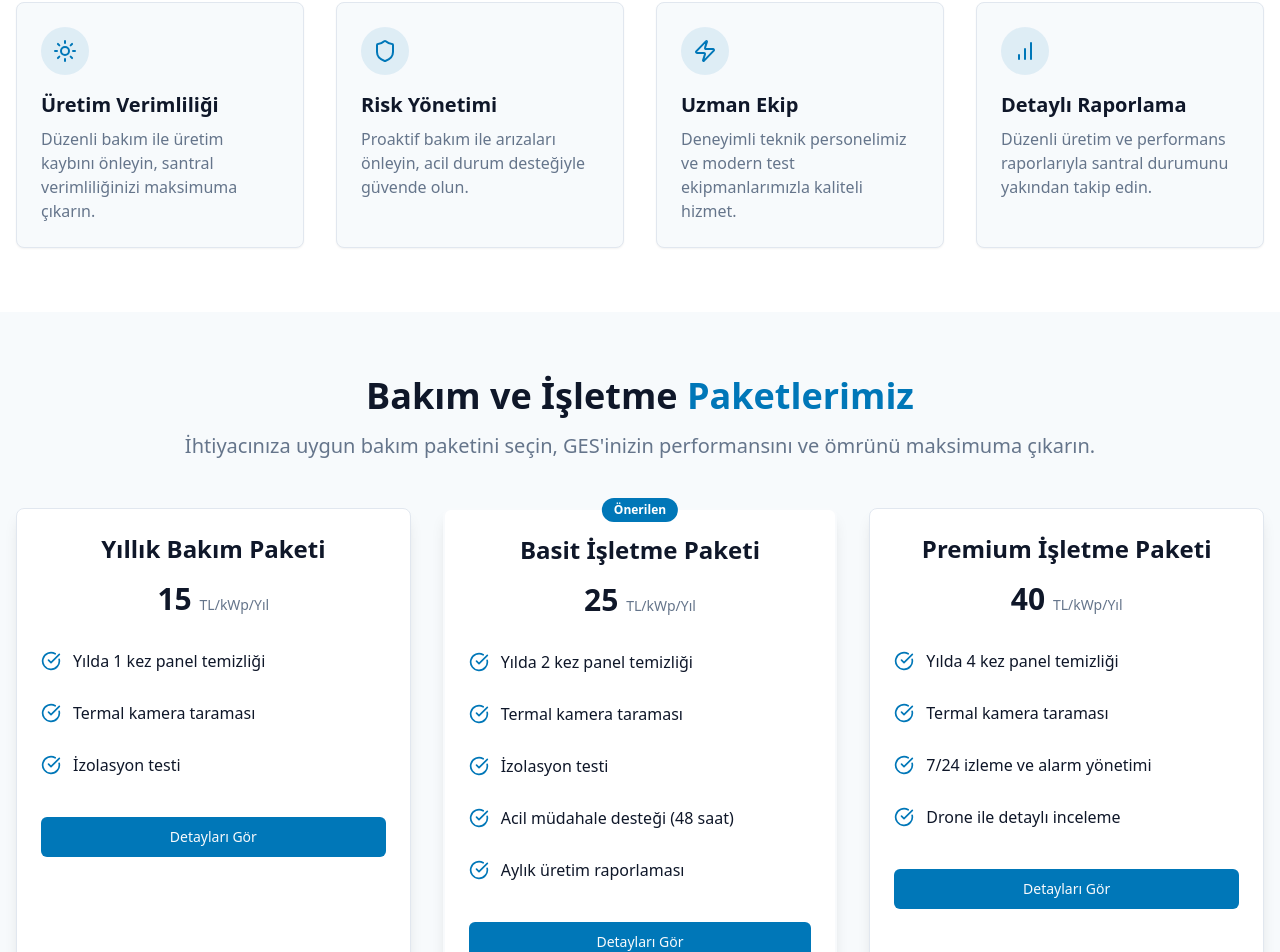
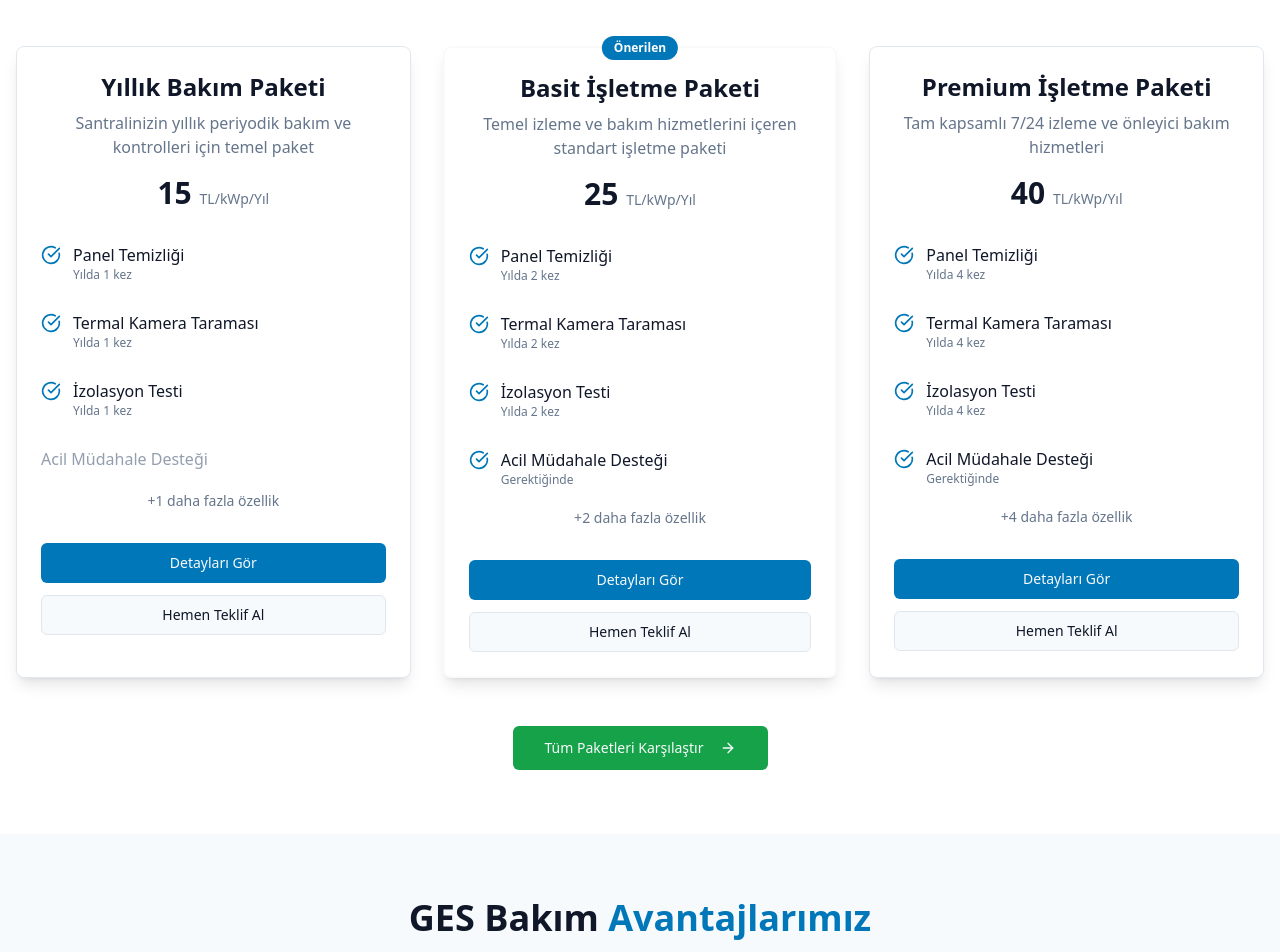
Before and after one commit to tkececi2/solar-care-offer-flow, a React (Vite) app: page / in a window 1280 px wide. Shown: the part 866-1818 px from the top of the page. Built offline with nearby package versions, Linux system fonts and the light colour scheme.

Commit message:
feat: Implement quote flow from homepage
This commit integrates the quote generation flow, allowing users to select a package, view its details, and proceed to the quote creation steps directly from the homepage.

```diff
--- a/src/pages/HomePage.tsx
+++ b/src/pages/HomePage.tsx
@@ -3,8 +3,18 @@ import { Link } from "react-router-dom";
 import { Button } from "@/components/ui/button";
 import { MainLayout } from "@/components/layout/MainLayout";
 import { CheckCircle, ArrowRight, Sun, Zap, Shield, BarChart } from "lucide-react";
+import { usePackage } from "@/contexts/PackageContext";
+import { useNavigate } from "react-router-dom";
 
 export default function HomePage() {
+  const { packages, setSelectedPackage } = usePackage();
+  const navigate = useNavigate();
+
+  const handleSelectPackage = (packageId: string) => {
+    setSelectedPackage(packageId);
+    navigate(`/package-detail/${packageId}`);
+  };
+
   return (
     <MainLayout>
       {/* Hero Section */}
@@ -20,8 +30,8 @@ export default function HomePage() {
                 Verimliliğinizi artırın, riskleri azaltın.
               </p>
               <div className="space-y-4 md:space-y-0 md:space-x-4 flex flex-col md:flex-row">
-                <Button asChild size="lg">
-                  <Link to="/packages">Paketleri İncele</Link>
+                <Button asChild size="lg" className="animate-pulse">
+                  <Link to="/packages">Hemen Teklif Al</Link>
                 </Button>
                 <Button asChild variant="outline" size="lg">
                   <Link to="/contact">İletişime Geç</Link>
@@ -49,14 +59,95 @@ export default function HomePage() {
         </div>
       </section>
 
+      {/* Paketler Bölümü - Öne Çıkarılmış */}
+      <section className="py-16 bg-white">
+        <div className="container mx-auto px-4">
+          <div className="text-center mb-12">
+            <h2 className="text-3xl md:text-4xl font-bold mb-4">
+              <span className="text-primary">Paketler</span> ve Teklif Al
+            </h2>
+            <p className="text-xl text-muted-foreground">
+              İhtiyacınıza uygun bakım paketini seçin, hemen teklifinizi alın
+            </p>
+          </div>
+
+          <div className="grid grid-cols-1 md:grid-cols-3 gap-8">
+            {packages.map((pkg) => (
+              <div key={pkg.id} className={`package-card ${pkg.popular ? 'popular' : ''}`}>
+                <div className="text-center mb-6">
+                  <h3 className="text-2xl font-bold">{pkg.name}</h3>
+                  <p className="text-muted-foreground mt-2">{pkg.description}</p>
+                  <div className="mt-4 text-3xl font-bold">
+                    {pkg.price} <span className="text-sm font-normal text-muted-foreground">TL/{pkg.priceUnit}</span>
+                  </div>
+                </div>
+
+                <div className="space-y-3 mb-8">
+                  {pkg.features.slice(0, 4).map((feature) => (
+                    <div key={feature.id} className="package-feature">
+                      {feature.included ? (
+                        <CheckCircle className="text-primary h-5 w-5 mt-0.5" />
+                      ) : (
+                        <></>
+                      )}
+                      <span className={!feature.included ? "text-muted-foreground/70" : ""}>
+                        {feature.title}
+                        {feature.frequency && feature.included && (
+                          <span className="block text-xs text-muted-foreground">{feature.frequency}</span>
+                        )}
+                      </span>
+                    </div>
+                  ))}
+
+                  {pkg.features.length > 4 && (
+                    <div className="text-center text-sm text-muted-foreground mt-2">
+                      +{pkg.features.length - 4} daha fazla özellik
+                    </div>
+                  )}
+                </div>
+
+                <div className="space-y-3">
+                  <Button
+                    onClick={() => handleSelectPackage(pkg.id)}
+                    className="w-full"
+                  >
+                    Detayları Gör
+                  </Button>
+
+                  <Button
+                    onClick={() => {
+                      setSelectedPackage(pkg.id);
+                      navigate("/quote");
+                    }}
+                    variant="outline"
+                    className="w-full"
+                  >
+                    Hemen Teklif Al
+                  </Button>
+                </div>
+              </div>
+            ))}
+          </div>
+
+          <div className="text-center mt-12">
+            <Button asChild variant="secondary" size="lg">
+              <Link to="/packages" className="flex items-center">
+                <span>Tüm Paketleri Karşılaştır</span>
+                <ArrowRight className="ml-2 h-5 w-5" />
+              </Link>
+            </Button>
+          </div>
+        </div>
+      </section>
+
       {/* Avantajlar */}
-      <section className="py-16 bg-white">
+      <section className="py-16 bg-background">
         <div className="container mx-auto px-4">
           <h2 className="text-3xl md:text-4xl font-bold text-center mb-12">
             GES Bakım <span className="text-primary">Avantajlarımız</span>
           </h2>
           <div className="grid grid-cols-1 md:grid-cols-2 lg:grid-cols-4 gap-8">
-            <div className="bg-background rounded-lg p-6 shadow-sm border border-border hover:border-primary/30 hover:shadow-md transition-all">
+            <div className="bg-white rounded-lg p-6 shadow-sm border border-border hover:border-primary/30 hover:shadow-md transition-all">
               <div className="w-12 h-12 rounded-full bg-primary/10 flex items-center justify-center mb-4">
                 <Sun className="text-primary h-6 w-6" />
               </div>
@@ -66,7 +157,7 @@ export default function HomePage() {
               </p>
             </div>
 
-            <div className="bg-background rounded-lg p-6 shadow-sm border border-border hover:border-primary/30 hover:shadow-md transition-all">
+            <div className="bg-white rounded-lg p-6 shadow-sm border border-border hover:border-primary/30 hover:shadow-md transition-all">
               <div className="w-12 h-12 rounded-full bg-primary/10 flex items-center justify-center mb-4">
                 <Shield className="text-primary h-6 w-6" />
               </div>
@@ -76,7 +167,7 @@ export default function HomePage() {
               </p>
             </div>
 
-            <div className="bg-background rounded-lg p-6 shadow-sm border border-border hover:border-primary/30 hover:shadow-md transition-all">
+            <div className="bg-white rounded-lg p-6 shadow-sm border border-border hover:border-primary/30 hover:shadow-md transition-all">
               <div className="w-12 h-12 rounded-full bg-primary/10 flex items-center justify-center mb-4">
                 <Zap className="text-primary h-6 w-6" />
               </div>
@@ -86,7 +177,7 @@ export default function HomePage() {
               </p>
             </div>
 
-            <div className="bg-background rounded-lg p-6 shadow-sm border border-border hover:border-primary/30 hover:shadow-md transition-all">
+            <div className="bg-white rounded-lg p-6 shadow-sm border border-border hover:border-primary/30 hover:shadow-md transition-all">
               <div className="w-12 h-12 rounded-full bg-primary/10 flex items-center justify-center mb-4">
                 <BarChart className="text-primary h-6 w-6" />
               </div>
@@ -95,131 +186,6 @@ export default function HomePage() {
                 Düzenli üretim ve performans raporlarıyla santral durumunu yakından takip edin.
               </p>
             </div>
-          </div>
-        </div>
-      </section>
-
-      {/* Paketler Önizlemesi */}
-      <section className="py-16 bg-background">
-        <div className="container mx-auto px-4">
-          <div className="text-center mb-12">
-            <h2 className="text-3xl md:text-4xl font-bold mb-4">
-              Bakım ve İşletme <span className="text-primary">Paketlerimiz</span>
-            </h2>
-            <p className="text-xl text-muted-foreground">
-              İhtiyacınıza uygun bakım paketini seçin, GES'inizin
-              performansını ve ömrünü maksimuma çıkarın.
-            </p>
-          </div>
-
-          <div className="grid grid-cols-1 md:grid-cols-3 gap-8">
-            {/* Paket 1 */}
-            <div className="package-card">
-              <div className="text-center mb-6">
-                <h3 className="text-2xl font-bold">Yıllık Bakım Paketi</h3>
-                <div className="mt-4 text-3xl font-bold">
-                  15 <span className="text-sm font-normal text-muted-foreground">TL/kWp/Yıl</span>
-                </div>
-              </div>
-
-              <div className="space-y-3 mb-8">
-                <div className="package-feature">
-                  <CheckCircle className="text-primary h-5 w-5 mt-0.5" />
-                  <span>Yılda 1 kez panel temizliği</span>
-                </div>
-                <div className="package-feature">
-                  <CheckCircle className="text-primary h-5 w-5 mt-0.5" />
-                  <span>Termal kamera taraması</span>
-                </div>
-                <div className="package-feature">
-                  <CheckCircle className="text-primary h-5 w-5 mt-0.5" />
-                  <span>İzolasyon testi</span>
-                </div>
-              </div>
-
-              <Button asChild className="w-full">
-                <Link to="/packages">Detayları Gör</Link>
-              </Button>
-            </div>
-
-            {/* Paket 2 - Önerilen */}
-            <div className="package-card popular">
-              <div className="text-center mb-6">
-                <h3 className="text-2xl font-bold">Basit İşletme Paketi</h3>
-                <div className="mt-4 text-3xl font-bold">
-                  25 <span className="text-sm font-normal text-muted-foreground">TL/kWp/Yıl</span>
-                </div>
-              </div>
-
-              <div className="space-y-3 mb-8">
-                <div className="package-feature">
-                  <CheckCircle className="text-primary h-5 w-5 mt-0.5" />
-                  <span>Yılda 2 kez panel temizliği</span>
-                </div>
-                <div className="package-feature">
-                  <CheckCircle className="text-primary h-5 w-5 mt-0.5" />
-                  <span>Termal kamera taraması</span>
-                </div>
-                <div className="package-feature">
-                  <CheckCircle className="text-primary h-5 w-5 mt-0.5" />
-                  <span>İzolasyon testi</span>
-                </div>
-                <div className="package-feature">
-                  <CheckCircle className="text-primary h-5 w-5 mt-0.5" />
-                  <span>Acil müdahale desteği (48 saat)</span>
-                </div>
-                <div className="package-feature">
-                  <CheckCircle className="text-primary h-5 w-5 mt-0.5" />
-                  <span>Aylık üretim raporlaması</span>
-                </div>
-              </div>
-
-              <Button asChild className="w-full">
-                <Link to="/packages">Detayları Gör</Link>
-              </Button>
-            </div>
-
-            {/* Paket 3 */}
-            <div className="package-card">
-              <div className="text-center mb-6">
-                <h3 className="text-2xl font-bold">Premium İşletme Paketi</h3>
-                <div className="mt-4 text-3xl font-bold">
-                  40 <span className="text-sm font-normal text-muted-foreground">TL/kWp/Yıl</span>
-                </div>
-              </div>
-
-              <div className="space-y-3 mb-8">
-                <div className="package-feature">
-                  <CheckCircle className="text-primary h-5 w-5 mt-0.5" />
-                  <span>Yılda 4 kez panel temizliği</span>
-                </div>
-                <div className="package-feature">
-                  <CheckCircle className="text-primary h-5 w-5 mt-0.5" />
-                  <span>Termal kamera taraması</span>
-                </div>
-                <div className="package-feature">
-                  <CheckCircle className="text-primary h-5 w-5 mt-0.5" />
-                  <span>7/24 izleme ve alarm yönetimi</span>
-                </div>
-                <div className="package-feature">
-                  <CheckCircle className="text-primary h-5 w-5 mt-0.5" />
-                  <span>Drone ile detaylı inceleme</span>
-                </div>
-              </div>
-
-              <Button asChild className="w-full">
-                <Link to="/packages">Detayları Gör</Link>
-              </Button>
-            </div>
-          </div>
-
-          <div className="text-center mt-12">
-            <Button asChild variant="secondary" size="lg">
-              <Link to="/packages" className="flex items-center">
-                <span>Tüm Paketleri Karşılaştır</span>
-                <ArrowRight className="ml-2 h-5 w-5" />
-              </Link>
-            </Button>
           </div>
         </div>
       </section>
@@ -235,8 +201,13 @@ export default function HomePage() {
             siz asıl işinize odaklanın.
           </p>
           <div className="flex flex-col md:flex-row justify-center gap-4">
-            <Button asChild variant="secondary" size="lg">
-              <Link to="/packages">Paketleri İncele</Link>
+            <Button
+              onClick={() => navigate("/quote")}
+              variant="secondary"
+              size="lg"
+              className="animate-pulse"
+            >
+              Hemen Teklif Al
             </Button>
             <Button asChild variant="outline" size="lg">
               <Link to="/contact">İletişime Geç</Link>
--- a/src/pages/quote/NoPackageSelected.tsx
+++ b/src/pages/quote/NoPackageSelected.tsx
@@ -3,17 +3,48 @@ import React from "react";
 import { Button } from "@/components/ui/button";
 import { useNavigate } from "react-router-dom";
 import { AlertTriangle } from "lucide-react";
+import { usePackage } from "@/contexts/PackageContext";
 
 export const NoPackageSelected = () => {
   const navigate = useNavigate();
+  const { packages } = usePackage();
 
   return (
-    <div className="container mx-auto px-4 py-12 text-center">
-      <div className="bg-destructive/10 p-4 rounded-lg inline-flex items-center mb-6">
-        <AlertTriangle className="text-destructive h-5 w-5 mr-2" />
-        <span className="text-destructive">Lütfen önce bir paket seçiniz.</span>
+    <div className="container mx-auto px-4 py-12">
+      <div className="max-w-2xl mx-auto text-center">
+        <div className="bg-destructive/10 p-4 rounded-lg inline-flex items-center mb-6">
+          <AlertTriangle className="text-destructive h-5 w-5 mr-2" />
+          <span className="text-destructive">Henüz bir paket seçmediniz.</span>
+        </div>
+
+        <h2 className="text-2xl font-bold mb-4">Teklif oluşturmak için önce bir paket seçiniz</h2>
+
+        <p className="text-muted-foreground mb-8">
+          Aşağıdaki paketlerden size uygun olanı seçerek teklifinizi hemen oluşturabilirsiniz.
+        </p>
+
+        <div className="grid grid-cols-1 sm:grid-cols-3 gap-4 mb-8">
+          {packages.map((pkg) => (
+            <Button
+              key={pkg.id}
+              onClick={() => {
+                navigate(`/package-detail/${pkg.id}`);
+              }}
+              variant={pkg.popular ? "default" : "outline"}
+              className="h-auto py-3 flex flex-col items-center"
+            >
+              <span className="font-bold">{pkg.name}</span>
+              <span className="text-xs mt-1">{pkg.price} TL/{pkg.priceUnit}</span>
+            </Button>
+          ))}
+        </div>
+
+        <div className="flex flex-col sm:flex-row gap-4 justify-center">
+          <Button onClick={() => navigate("/packages")} variant="secondary">
+            Tüm Paketleri Karşılaştır
+          </Button>
+        </div>
       </div>
-      <Button onClick={() => navigate("/packages")}>Paketleri İncele</Button>
     </div>
   );
 };
```
